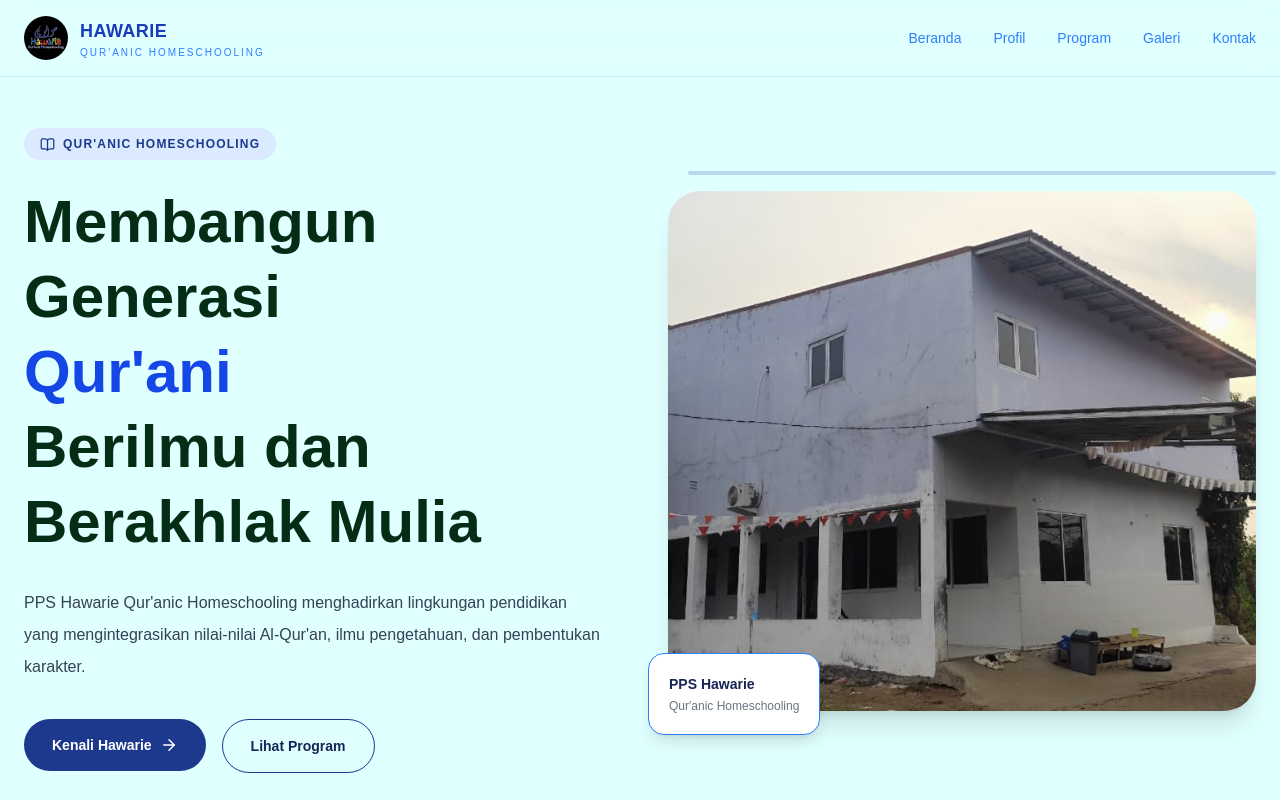
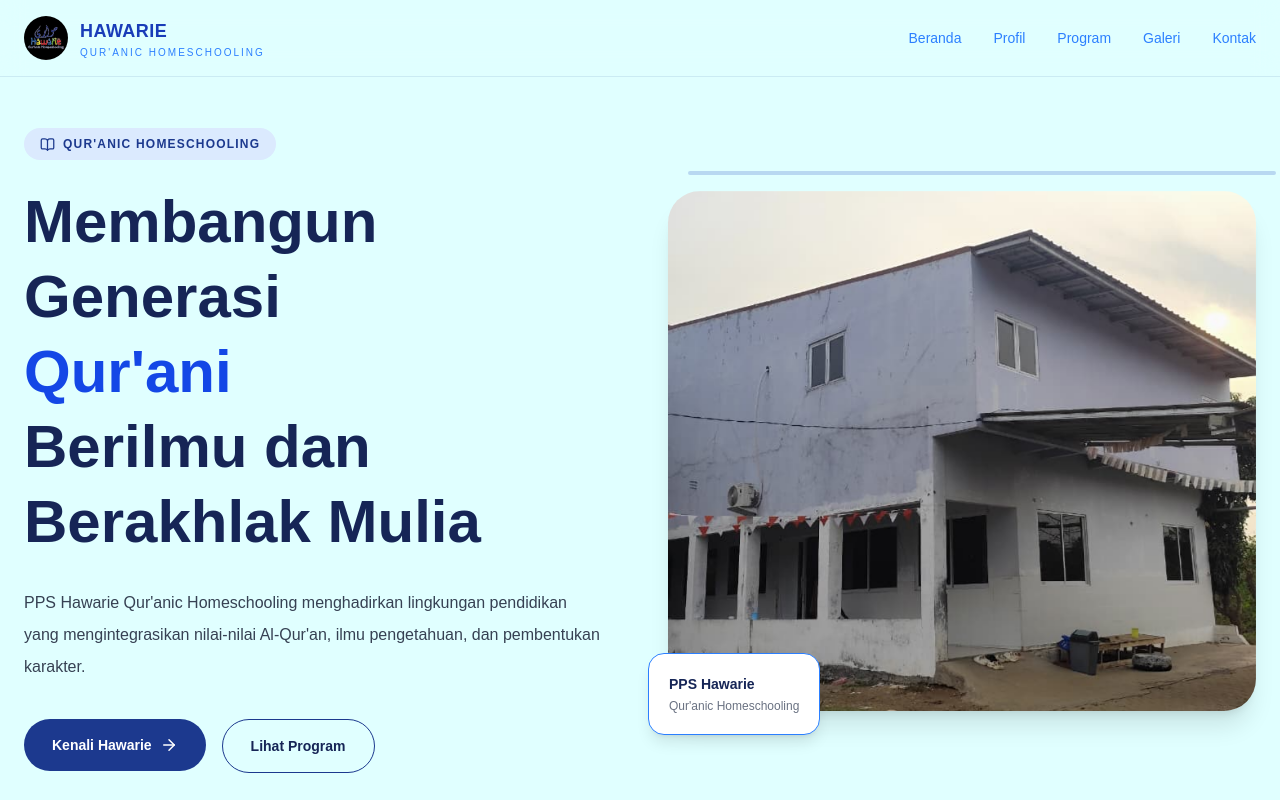
Before and after one commit to jaisyurrahmanzachil-rgb/Hawarie, a React (Vite) app: page / in a window 1280 px wide. Shown: the top 800 px of the page. Built offline with nearby package versions, Linux system fonts and the light colour scheme.

Commit message:
something is missing

```diff
--- a/src/components/Hero.jsx
+++ b/src/components/Hero.jsx
@@ -48,7 +48,7 @@ export default function Hero() {
           </Reveal>
 
           <Reveal delay={100}>
-            <h1 className="text-4xl font-bold leading-tight text-green-950 md:text-6xl">
+            <h1 className="text-4xl font-bold leading-tight text-blue-950 md:text-6xl">
               Membangun Generasi
               <span className="block text-blue-700">
                 Qur'ani
```
